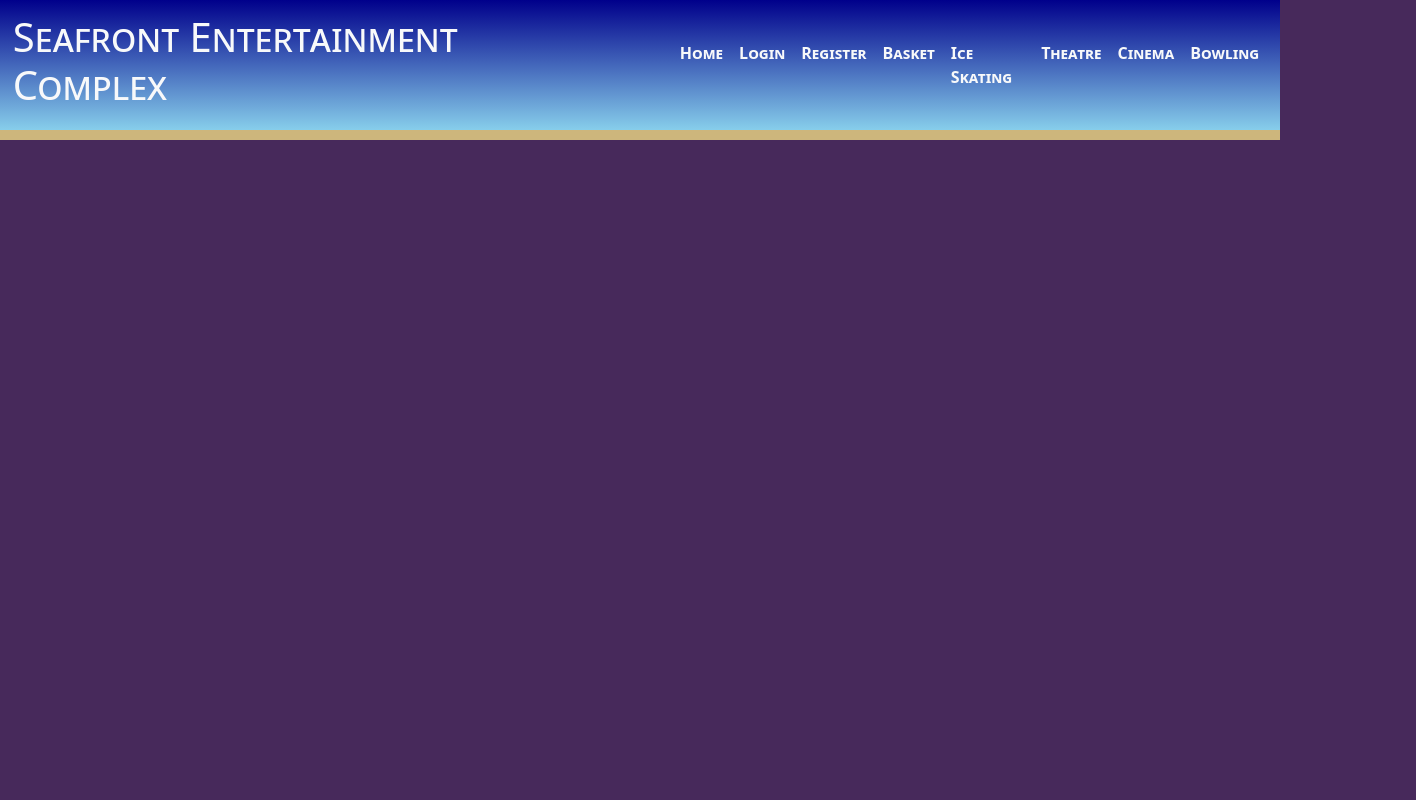
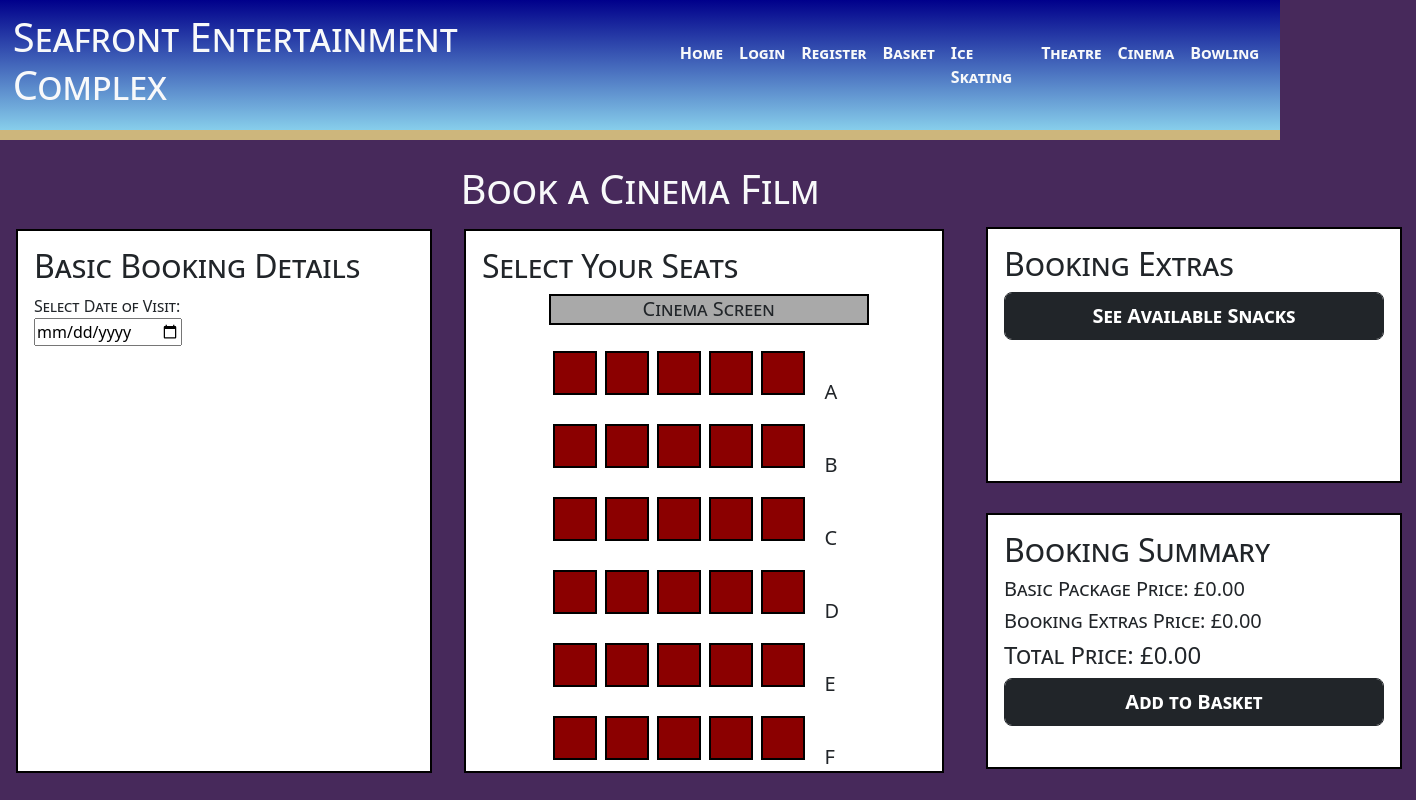
Before and after one commit to daniellegoodlake21/entertainment-complex, a React (Create React App) app: page /cinema in a window 1280 px wide. Shown: the whole page, 1416 px wide, since content can reach past the window. Built offline with nearby package versions, Linux system fonts and the light colour scheme.

Commit message:
Use status codes for responses

```diff
--- a/src/components/Booking.js
+++ b/src/components/Booking.js
@@ -12,7 +12,7 @@ const cancelBooking = async (bookingId, token, userId) =>
         "Content-Type": "application/json"
         },
         body: JSON.stringify({bookingId, token, userId})
-    }).catch((err) => console.log(err)).then(data => data.json());
+    }).catch((err) => console.log(err)).then(data => ({status: data.ok, body: data.json()}));
 }
 function Booking({index, booking, setBookingData, setTotalPrice})
 {
@@ -53,7 +53,7 @@ function Booking({index, booking, setBookingData, setTotalPrice})
             return; // in this case it hasn't been loaded from the database as retrieval from the database results in defining a booking id
         }
         let res = await cancelBooking(bookingId, token, userId);
-        if (res.result === "success")
+        if (res.status)
         {
             let bookings = await loadFromDatabase(token);
             loadBookings(bookings, setBookingData, setTotalPrice);
@@ -64,7 +64,7 @@ function Booking({index, booking, setBookingData, setTotalPrice})
                 setTotalPrice((oldTotalPrice - booking.totalPrice).toFixed(2));
             }
         }
-        else if (res.result === "error")
+        else
         {
             $(".booking-cancellation-status-message").text("There was a problem cancelling your booking.");
         }
--- a/src/views/Cinema.js
+++ b/src/views/Cinema.js
@@ -1,12 +1,128 @@
-import React, {Component} from "react";
-import { Link } from "react-router-dom";
+import { React, useEffect, useState } from "react";
+import { useNavigate } from "react-router-dom";
 import "bootstrap/dist/css/bootstrap.min.css";
 import "./styles.css";
-class Cinema extends Component
+import BookableSessionList from "../components/BookableSessionList.js";
+import SnacksList from "../components/SnacksList.js";
+import {addToBasket,  retrieveSnacks, retrieveBookableSessions, updateTotalPrice} from "../utils/BookableSessionUtils.js";
+import useBasket from "../hooks/useBasket.js";
+import $ from "jquery";
+function Cinema()
 {
-  render()
+    const {basket, setBasket} = useBasket();
+    const navigate = useNavigate();
+
+    const activity = "cinema";
+
+    let [snacks, setSnacks] = useState();
+    let [bSessions, setBSessions] = useState();
+
+    useEffect(() =>
     {
-        return (<div></div>);
-    };
+      $(".seat").on("click", (event )=>
+      {
+        $(event.target).toggleClass("selected");
+      });
+    }, []);
+
+
+    return (<div>
+    <form className="customize-booking-package-form" onSubmit={(e) => addToBasket(e, "cinema", {setBasket}, {navigate})}>
+        <h1 className="title text-light central-header">Book a Cinema Film</h1>
+        <div className="container-fluid">
+            <div className="row">
+                <div className="customize-booking-basics col-lg-3">
+                    <h2>Basic Booking Details</h2>
+                    <label htmlFor="booking-date">Select Date of Visit:</label>
+                    <br/>
+                    <input type="date" onChange={(e) => retrieveBookableSessions(e, activity, setBSessions)} id="booking-date" required/>
+                    <p className="invalid-message" hidden>Sorry, the date you have picked is invalid.<br/>Please pick a date between today and 14 days ahead of today.</p>
+                    <div className="show-when-date-selected">
+                        <div className="booking-time-slots-section">
+                            <br/>
+                            <p className="time-slots-message"></p>
+                            <div id="bookable-sessions-section">
+                                <BookableSessionList bookableSessions={bSessions} setBookableSessions={setBSessions}/>
+                            </div>
+                        </div>
+                    </div>
+                </div>
+                <div className="seat-view col-lg-3">
+                  <h2>Select Your Seats</h2>
+                  <div className="cinema-screen">
+                    <h5 className="central-header">Cinema Screen</h5>
+                  </div>
+                  <div className="seat-selector">
+
+                    <div className="seat" id="a1"></div>
+                    <div className="seat" id="a2"></div>
+                    <div className="seat" id="a3"></div>
+                    <div className="seat" id="a4"></div>
+                    <div className="seat" id="a5"></div>
+                    <h5 className="seat-row">A</h5>
+                    <br/>
+                    <div className="seat" id="b1"></div>
+                    <div className="seat" id="b2"></div>
+                    <div className="seat" id="b3"></div>
+                    <div className="seat" id="b4"></div>
+                    <div className="seat" id="b5"></div>
+                    <h5 className="seat-row">B</h5>
+                    <br/>
+                    <div className="seat" id="c1"></div>
+                    <div className="seat" id="c2"></div>
+                    <div className="seat" id="c3"></div>
+                    <div className="seat" id="c4"></div>
+                    <div className="seat" id="c5"></div>
+                    <h5 className="seat-row">C</h5>
+                    <br/>
+                    <div className="seat" id="d1"></div>
+                    <div className="seat" id="d2"></div>
+                    <div className="seat" id="d3"></div>
+                    <div className="seat" id="d4"></div>
+                    <div className="seat" id="d5"></div>
+                    <h5 className="seat-row">D</h5>
+                    <br/>
+                    <div className="seat" id="e1"></div>
+                    <div className="seat" id="e2"></div>
+                    <div className="seat" id="e3"></div>
+                    <div className="seat" id="e4"></div>
+                    <div className="seat" id="e5"></div>
+                    <h5 className="seat-row">E</h5>
+                    <br/>
+                    <div className="seat" id="f1"></div>
+                    <div className="seat" id="f2"></div>
+                    <div className="seat" id="f3"></div>
+                    <div className="seat" id="f4"></div>
+                    <div className="seat" id="f5"></div>
+                    <h5 className="seat-row">F</h5>
+                    <br/>
+                    <div className="seat" id="g1"></div>
+                    <div className="seat" id="g2"></div>
+                    <div className="seat" id="g3"></div>
+                    <div className="seat" id="g4"></div>
+                    <div className="seat" id="g5"></div>
+                    <h5 className="seat-row">G</h5>
+                  </div>
+                </div>
+                <div className="col-lg-3">
+                  <div className="customize-booking-extras small">
+                      <h2>Booking Extras</h2>
+                      <button onClick={(e) => retrieveSnacks(e, activity, "before", setSnacks)} className="snacks-btn btn btn-lg btn-dark form-control form-control-rounded">See Available Snacks</button>
+                      <p className="snacks-message"></p>
+                      <SnacksList snacks={snacks} setSnacks={setSnacks}/>
+                  </div>
+                  <div className="add-booking-to-basket-form small">
+                        <h2>Booking Summary</h2>
+                        <h5>Basic Package Price: £<span className="subtotal-price" id="basic-package-price" >0.00</span></h5>
+                        <h5>Booking Extras Price: £<span className="subtotal-price" id="booking-extras-price">0.00</span></h5>
+                        <h4>Total Price: £<span id="total-price">0.00</span></h4>
+                        <input type="submit" className="btn btn-lg btn-dark form-control form-control-rounded" value="Add to Basket"/>
+                        <p className="invalid-booking-message"></p>
+                    </div>
+            </div>
+          </div>
+        </div>
+    </form>
+    </div>);
 }
 export default Cinema;
--- a/src/views/Login.js
+++ b/src/views/Login.js
@@ -14,7 +14,7 @@ async function loginUser(user)
         'Content-Type': 'application/json'
         },
         body: JSON.stringify(user)
-    }).catch((err) => console.log(err)).then(data => data.json());
+    }).catch((err) => console.log(err)).then(data => ({status: data.ok, body: data.json()}));
 }
 export default function Login({setToken})
 {
@@ -28,11 +28,14 @@ export default function Login({setToken})
         let confirmedPassword = $("#password")[0].value;
         e.preventDefault();
         const res = await loginUser({confirmedEmail, confirmedPassword});
-        let result = res.result;
+        if (res.status)
+        {
+            let body = await res.body;
+            let result = body.result;
             if (result === "success")
             {
-            setToken(res.token);
-            localStorage.setItem("userId", res.userId);
+                setToken(body.token);
+                localStorage.setItem("userId", body.userId);
                 $(".invalid-message").attr("hidden", "true");
                 navigate('/my-account');
             }
@@ -46,10 +49,12 @@ export default function Login({setToken})
                 {
                     $(".invalid-message").text("Sorry, a user with this email does not exist. Please check your input and try again.");
                 }
-            else if (result === "error")
+                $(".invalid-message").removeAttr("hidden");
+            }
+        }
+        else
         {
             $(".invalid-message").text("There was a problem when logging in to your account.");
-            }
             $(".invalid-message").removeAttr("hidden");
         }
 
--- a/src/views/styles.css
+++ b/src/views/styles.css
@@ -91,7 +91,7 @@ body {
     width: 50%;
     margin: auto;
   }
-  .customize-booking-basics, .customize-booking-extras, .add-booking-to-basket-form
+  .customize-booking-basics, .customize-booking-extras, .add-booking-to-basket-form, .seat-view
   {
     padding: 1rem;
     margin: 1rem;
@@ -102,7 +102,60 @@ body {
     width: 26rem;
     height: 34rem;
   }
-  .add-booking-to-basket-form.small, .customize-bowling
+   /* Seat Selector Subsection */
+   .cinema-screen
+   {
+    width: 20rem;
+    margin-left: 15%;
+    background-color: darkgray;
+    border: 2px solid black;
+   }
+   .cinema-screen h5
+   {
+    padding: 0.1rem;
+    margin: auto;
+   }
+  .seat-view
+  {
+    width: 30rem !important;
+  }
+  .seat-selector
+  {
+    margin-top: 5%;
+    margin-left: 15%;
+  }
+  .seat-row
+  {
+    margin: 1rem;
+    display: inline-block;
+  }
+  .seat
+  {
+    width: 2.75rem;
+    height: 2.75rem;
+    margin: 0.25rem;
+    background-color: darkred;
+    border: 2px solid black;
+    display: inline-block;
+  }
+  .seat-id
+  {
+    margin: 0;
+    padding: 0;
+    font-size: small;
+    font-weight: bold;
+    color: white;
+  }
+  .seat.premium
+  {
+    background-image: linear-gradient(royalblue, darkblue);
+  }
+  .seat.selected
+  {
+    background-color: gold;
+  }
+  /* End of Seat Selector Subsection */
+  .add-booking-to-basket-form.small, .customize-bowling, .customize-booking-extras.small
   {
     padding: 1rem;
     margin: 1em;
```
Also changed, not shown: src/utils/BookableSessionUtils.js (+30 -21 lines), src/utils/BookingUtils.js (+28 -21 lines), src/views/Basket.js (+17 -12 lines), src/views/MyAccount.js (+7 -6 lines), src/views/Register.js (+17 -12 lines), 2 other files (tests, documents, lock files or other folders). Lines whose indentation alone changed are shown as unchanged.
